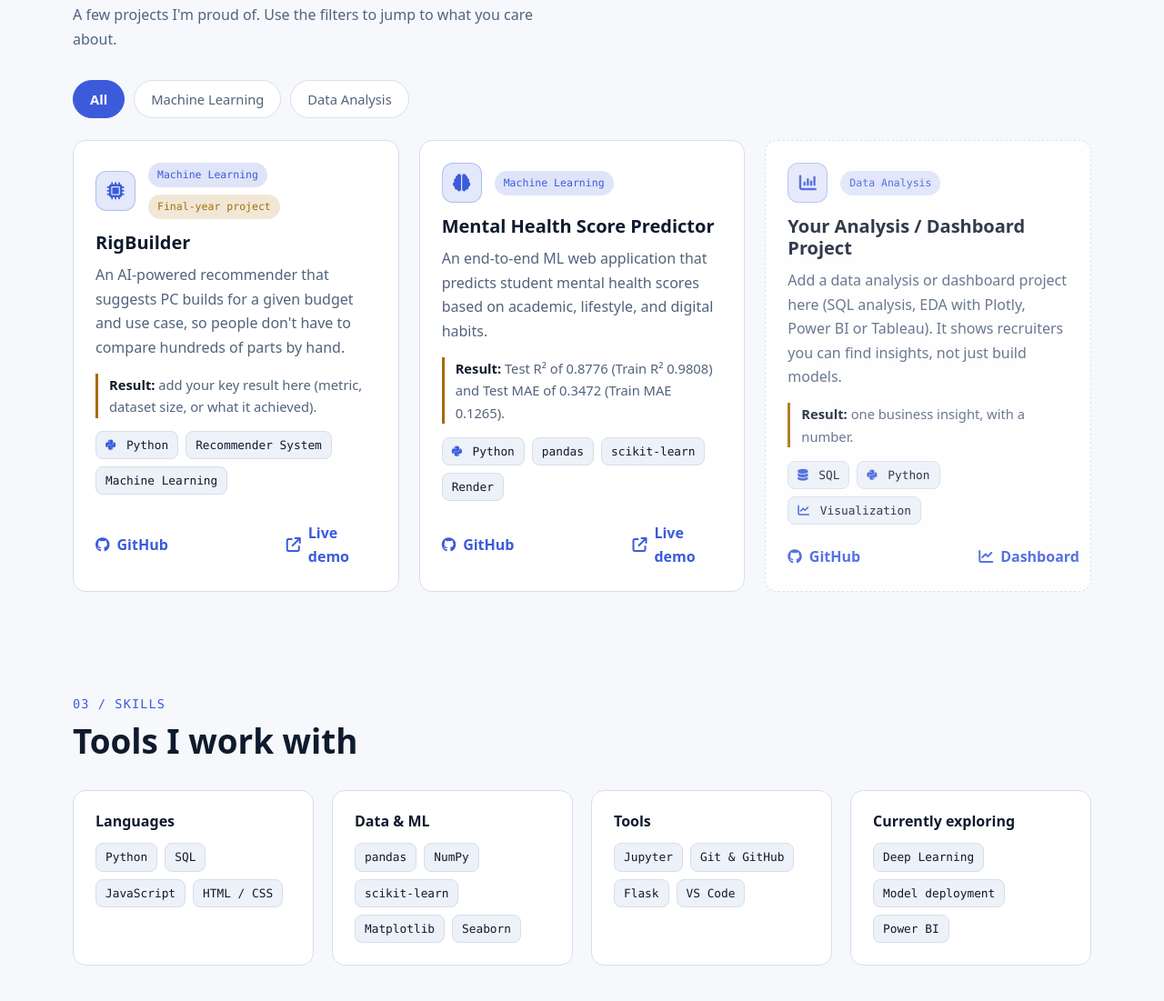
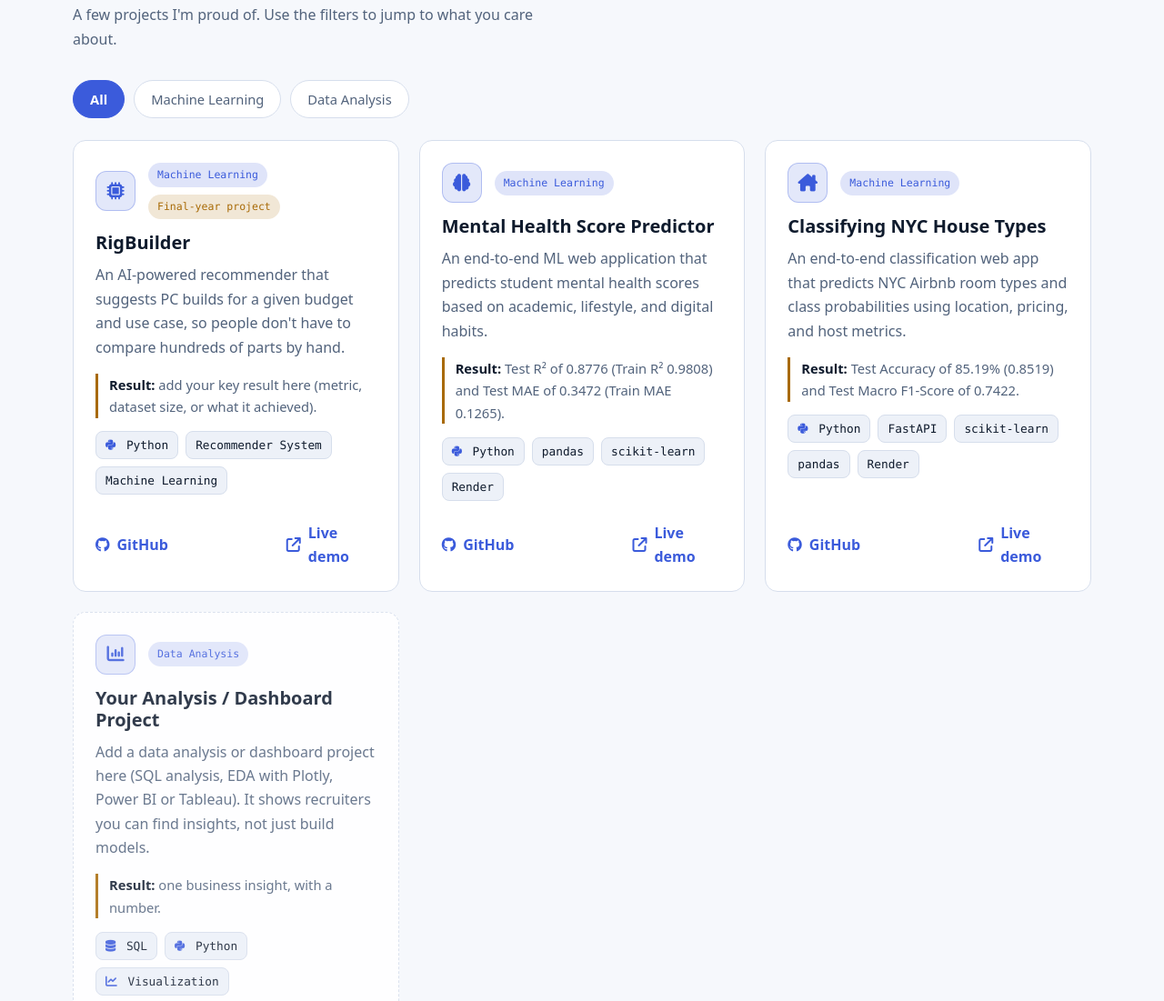
Before and after one commit to mohammedjunaidkhan00/portfolio, a plain HTML site: page index.html in a window 1280 px wide. Shown: the part 1422-2523 px from the top of the page at 91% size. Drawn offline with Linux system fonts and the light colour scheme.

Commit message:
feat: add Classifying NYC House Types project card to portfolio

```diff
--- a/index.html
+++ b/index.html
@@ -209,6 +209,43 @@
           </div>
         </article>
 
+
+        <!-- PROJECT 3 -->
+        <article class="card project" data-category="ml">
+          <div class="card-head">
+            <span class="project-icon" aria-hidden="true"><i class="fa-solid fa-house-chimney"></i></span>
+            <div class="card-top">
+              <span class="badge">Machine Learning</span>
+            </div>
+          </div>
+          <h3>Classifying NYC House Types</h3>
+          <p>
+            An end-to-end classification web app that predicts NYC Airbnb room types and class probabilities using
+            location, pricing, and host metrics.
+          </p>
+          <p class="result">
+            <strong>Result:</strong> Test Accuracy of 85.19% (0.8519) and Test Macro F1-Score of 0.7422.
+          </p>
+          <ul class="tags" aria-label="Tech stack">
+            <li><i class="fa-brands fa-python" aria-hidden="true"></i> Python</li>
+            <li>FastAPI</li>
+            <li>scikit-learn</li>
+            <li>pandas</li>
+            <li>Render</li>
+          </ul>
+          <div class="card-links">
+            <a href="https://github.com/mohammedjunaidkhan00/airbnb-room-classifier" target="_blank"
+              rel="noopener noreferrer" aria-label="Classifying NYC House Types source code on GitHub">
+              <i class="fa-brands fa-github" aria-hidden="true"></i> GitHub
+            </a>
+            <a href="https://airbnbroomclassifierapi.onrender.com/" target="_blank" rel="noopener noreferrer"
+              aria-label="Classifying NYC House Types live demo">
+              <i class="fa-solid fa-arrow-up-right-from-square" aria-hidden="true"></i> Live demo
+            </a>
+          </div>
+        </article>
+
+
         <!-- PROJECT 3 (placeholder, replace with your analysis / dashboard project) -->
         <article class="card project is-placeholder" data-category="analysis">
           <div class="card-head">
```
